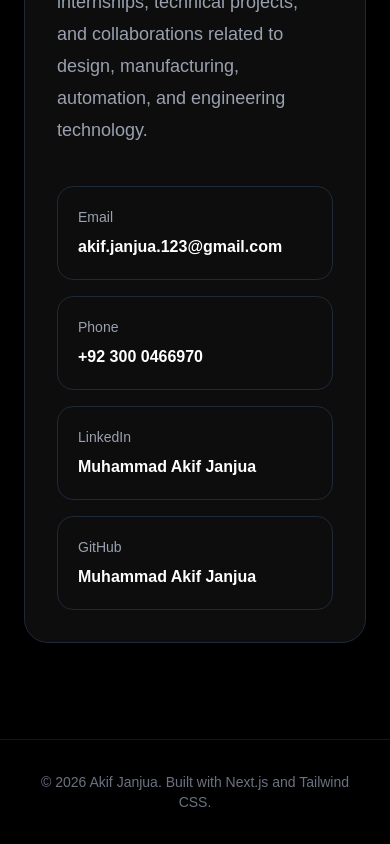
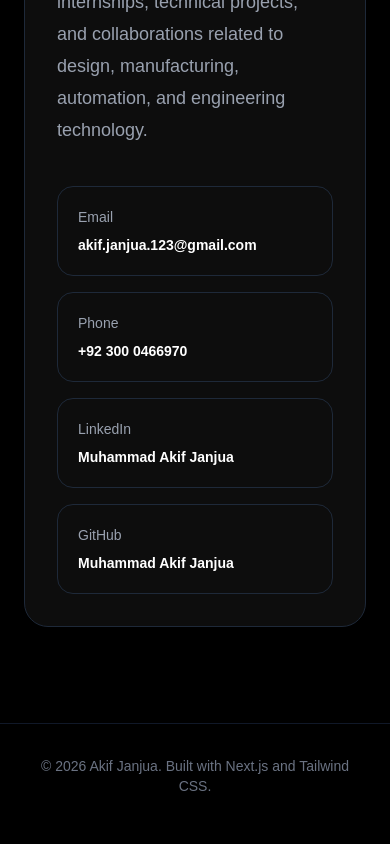
Before and after one commit to akifjanjua/akif-portfolio, a Next.js app: page / in a window 390 px wide. Shown: the part 7804-8648 px from the top of the page. Built offline with nearby package versions, Linux system fonts and the light colour scheme.

Commit message:
Improve contact card layout

```diff
--- a/src/app/page.js
+++ b/src/app/page.js
@@ -304,7 +304,7 @@ export default function Home() {
             technology.
           </p>
 
-          <div className="mt-10 grid gap-4 md:grid-cols-2 lg:grid-cols-4">
+          <div className="mt-10 grid gap-4 md:grid-cols-2">
             {contactLinks.map((link) => (
               <a
                 key={link.label}
@@ -313,9 +313,9 @@ export default function Home() {
                 className="rounded-2xl border border-gray-800 p-5 transition hover:border-gray-500 hover:bg-white/10"
               >
                 <p className="text-sm text-gray-400">{link.label}</p>
-                <p className="mt-2 break-words font-semibold text-white">
-                  {link.value}
-                </p>
+                <p className="mt-2 text-sm font-semibold text-white sm:text-base">
+  {link.value}
+</p>
               </a>
             ))}
           </div>
```
